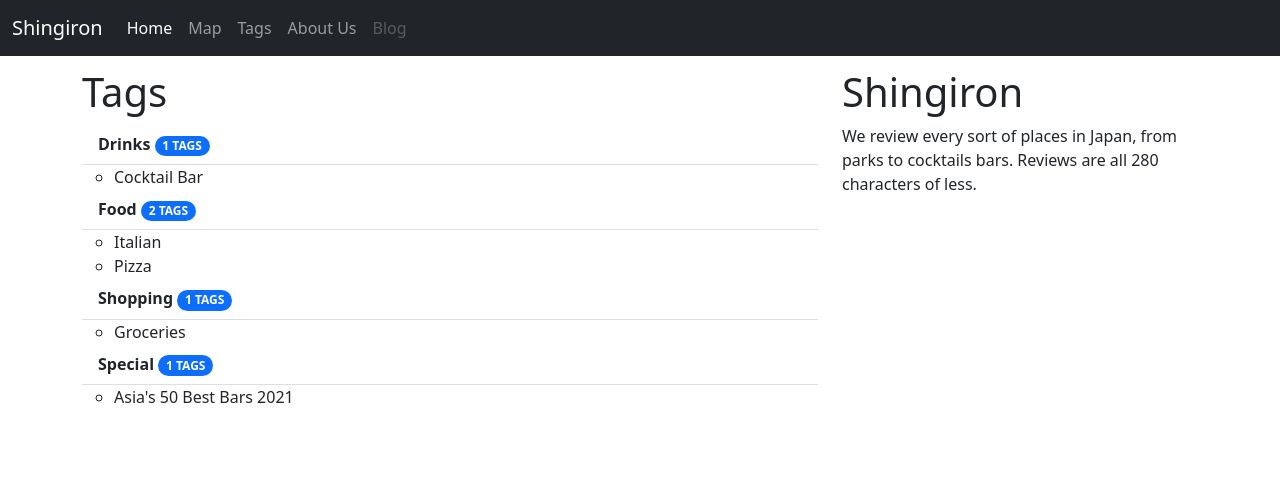
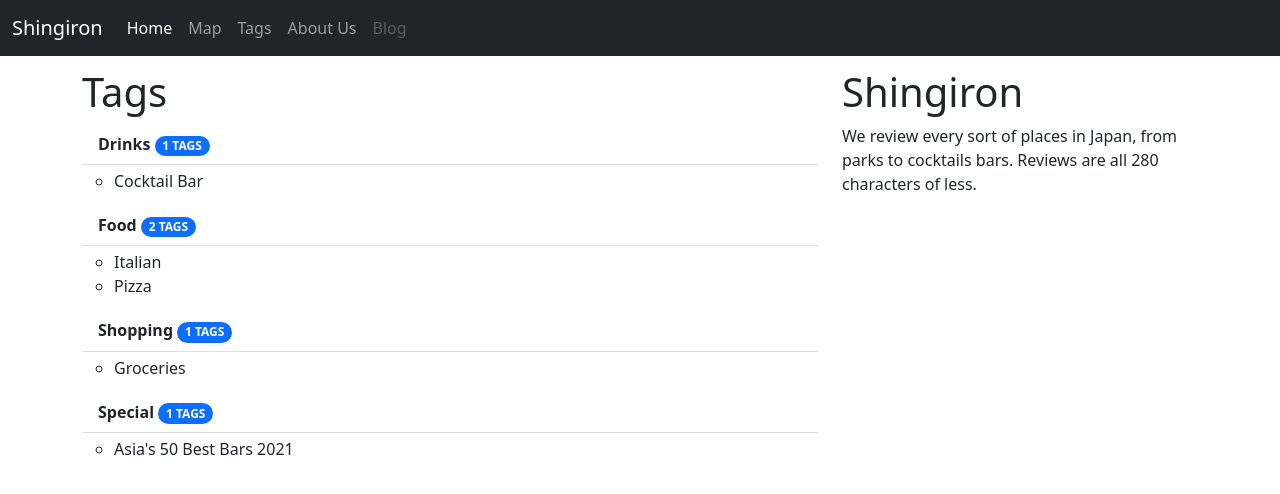
Before and after one commit to alessandrosp/shingiron, a Jekyll site: the page built from docs/pages/tags.md, in a window 1280 px wide. Shown: the top 494 px of the page. Built offline with Jekyll 4.4.1, drawn with Linux system fonts in a browser that asks for light colours; nearby versions of some CDN libraries; our own code applies the rules of GitHub Pages for plain Markdown files.

Commit message:
Update style.css

```diff
--- a/docs/assets/css/style.css
+++ b/docs/assets/css/style.css
@@ -9,6 +9,11 @@ container {
 img {
   max-height: 100%;
   max-width: 100%;
+}
+
+.list-subgroup {
+  margin-bottom: 12px;
+  margin-top: 4px;
 }
 
 #map {
```
